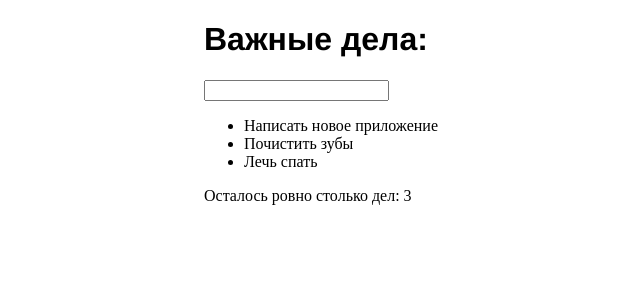
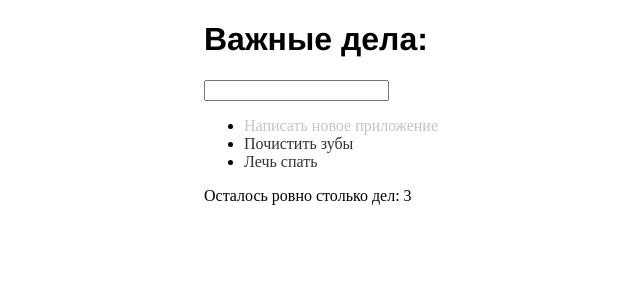
Before and after one commit to danila796/react-first-app, a React (Create React App) app: page / in a window 1280 px wide. Shown: the top 300 px of the page, without its empty margins (286-926 px from the left). Built offline with nearby package versions, Linux system fonts and the light colour scheme.

Commit message:
Tenth lesson of final project. Classnames. Install classnames with npm and import it. Also create new Item.module.css file and import it to Item (classnames import too). Write classnames for span which change style of items because of prop isDone, which we import in items as second keys in App.js

```diff
--- a/package.json
+++ b/package.json
@@ -34,5 +34,8 @@
       "last 1 firefox version",
       "last 1 safari version"
     ]
+  },
+  "devDependencies": {
+    "classnames": "^2.2.6"
   }
 }
--- a/src/components/App/App.js
+++ b/src/components/App/App.js
@@ -9,19 +9,22 @@
 
     const items = [
         {
-            value: 'Написать новое приложение'
+            value: 'Написать новое приложение',
+            isDone: true
         },
         {
-            value: 'Почистить зубы'
+            value: 'Почистить зубы',
+            isDone: false
         },
         {
-            value: 'Лечь спать'
+            value: 'Лечь спать',
+            isDone: false
         }
     ]
 
     return (
-        <div className={styles.wrap}>
-            <h1 className={styles.title}>Важные дела:</h1>
+        <div className={ styles.wrap }>
+            <h1 className={ styles.title }>Важные дела:</h1>
             <InputItem />
             <ItemList items = { items } />
             <Footer count = { count }/>
--- a/src/components/Item/Item.js
+++ b/src/components/Item/Item.js
@@ -1,7 +1,16 @@
 import React from 'react';
+import classnames from 'classnames';
+import styles from './Item.module.css';
 
-const Item = ({ value }) => (
-    <span>{ value}</span>
+const Item = ({ value, isDone }) => (
+    <span className={
+        classnames({
+            [styles.item]: true,
+            [styles.done]: isDone
+        })
+    }>
+        { value }
+    </span>
 );
 
 export default Item;
--- /dev/null
+++ b/src/components/Item/Item.module.css
@@ -0,0 +1,6 @@
+.item{
+   color: #333;
+}
+.done{
+    color:#c4c4c4;
+}
--- a/src/components/ItemList/ItemList.js
+++ b/src/components/ItemList/ItemList.js
@@ -3,7 +3,7 @@
 
 const ItemList = ({ items }) => (
     <ul>
-        {items.map(item =><li key = { item.value }><Item value = { item.value } /></li>)}
+        {items.map(item =><li key = { item.value }><Item value = { item.value } isDone = { item.isDone } /></li>)}
     </ul>
 );
 
```
Also changed, not shown: 1 other file (tests, documents, lock files or other folders).
